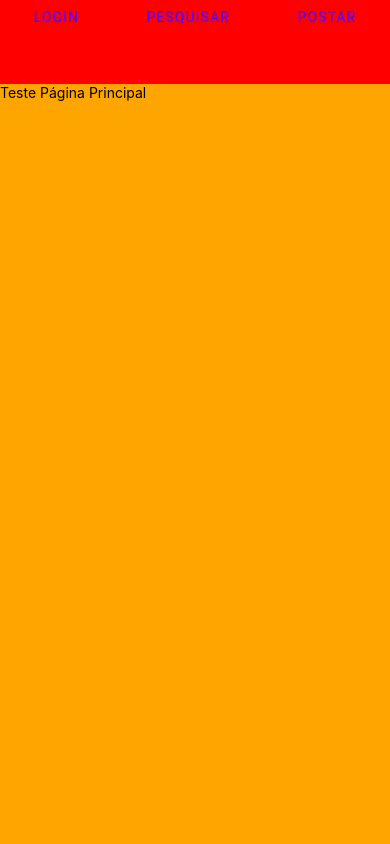
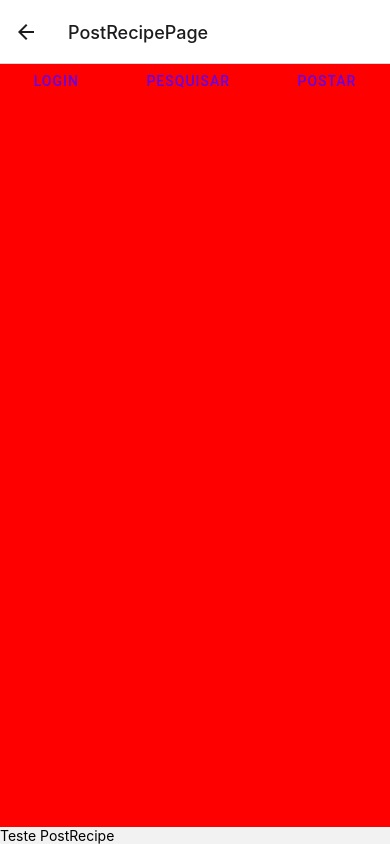
Before and after one commit to ICEI-PUC-Minas-PMV-ADS/pmv-ads-2022-1-e3-proj-mov-t3-100-ingredientes, a React Native app in the folder src/: screen /PostRecipePage in a window 390 px wide. Built offline with nearby package versions, Linux system fonts and the light colour scheme.

Commit message:
Navegação

```diff
--- a/src/App.js
+++ b/src/App.js
@@ -1,10 +1,21 @@
 import LoginPage from './pages/LoginPage';
 import MainPage from './pages/MainPage';
 import PostRecipePage from './pages/PostRecipePage';
+import { NavigationContainer } from '@react-navigation/native';
+import { createNativeStackNavigator } from '@react-navigation/native-stack';
+
+const Stack = createNativeStackNavigator();
 
 const App = () => {
   return (
-        <MainPage />
+    <NavigationContainer>
+      <Stack.Navigator initialRouteName="MainPage">
+        <Stack.Screen name="MainPage" component={MainPage} />
+        <Stack.Screen name="LoginPage" component={LoginPage} />
+        <Stack.Screen name="PostRecipePage" component={PostRecipePage} />
+      </Stack.Navigator>
+    </NavigationContainer>
+
   );
 };
 
--- a/src/components/HeaderComponent.js
+++ b/src/components/HeaderComponent.js
@@ -1,13 +1,17 @@
 import { Button } from 'react-native-paper';
 import { StyleSheet } from 'react-native';
 import { View } from 'react-native';
+import { useNavigation } from '@react-navigation/native';
 
 const HeaderComponent = () => {
+
+  const navigation = useNavigation();
+
   return (
     <View style={Styles.Header}>
-      <Button mode="text">Login</Button>
-      <Button mode="text">Pesquisar</Button>
-      <Button mode="text">Postar</Button>
+      <Button mode="text" onPress={() => navigation.navigate('LoginPage')}>Login</Button>
+      <Button mode="text" onPress={() => navigation.navigate('MainPage')}>Pesquisar</Button>
+      <Button mode="text" onPress={() => navigation.navigate('PostRecipePage')}>Postar</Button>
     </View>
   );
 }
--- a/src/package.json
+++ b/src/package.json
@@ -10,12 +10,16 @@
     "eject": "expo eject"
   },
   "dependencies": {
+    "@react-navigation/native": "^6.0.10",
+    "@react-navigation/native-stack": "^6.6.1",
     "expo": "~44.0.0",
     "expo-status-bar": "~1.2.0",
     "react": "17.0.1",
     "react-dom": "17.0.1",
     "react-native": "0.64.3",
     "react-native-paper": "^4.12.0",
+    "react-native-safe-area-context": "^4.2.4",
+    "react-native-screens": "^3.13.1",
     "react-native-web": "0.17.1"
   },
   "devDependencies": {
--- a/src/pages/PostRecipePage.js
+++ b/src/pages/PostRecipePage.js
@@ -1,10 +1,14 @@
 import { View, Text } from 'react-native';
+import HeaderComponent from './../components/HeaderComponent';
 
 const PostRecipePage = () => {
   return (
+    <>
+    <HeaderComponent></HeaderComponent>
     <View>
       <Text>Teste PostRecipe</Text>
     </View>
+    </>
   );
 }
 
```
Also changed, not shown: 1 other file (tests, documents, lock files or other folders).
